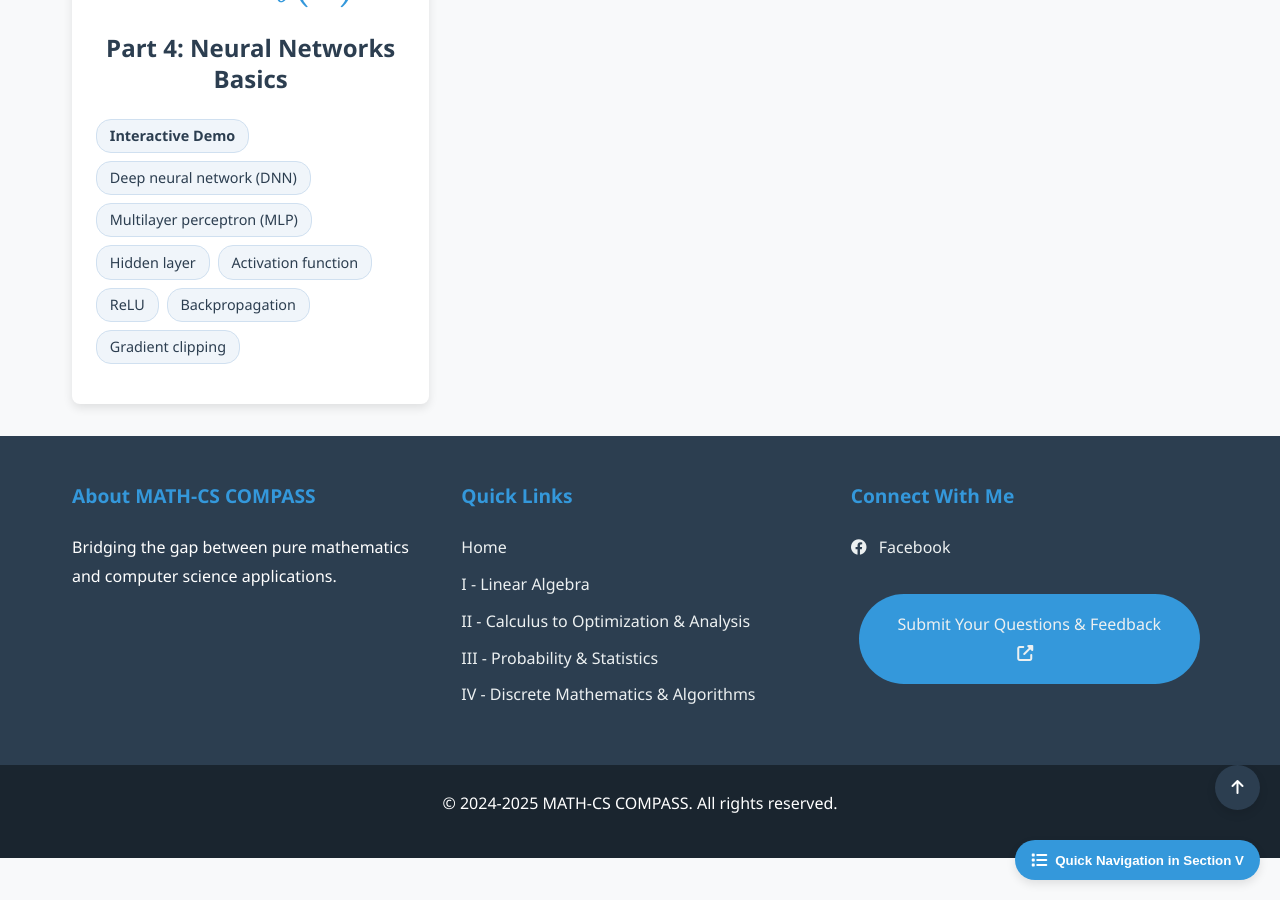
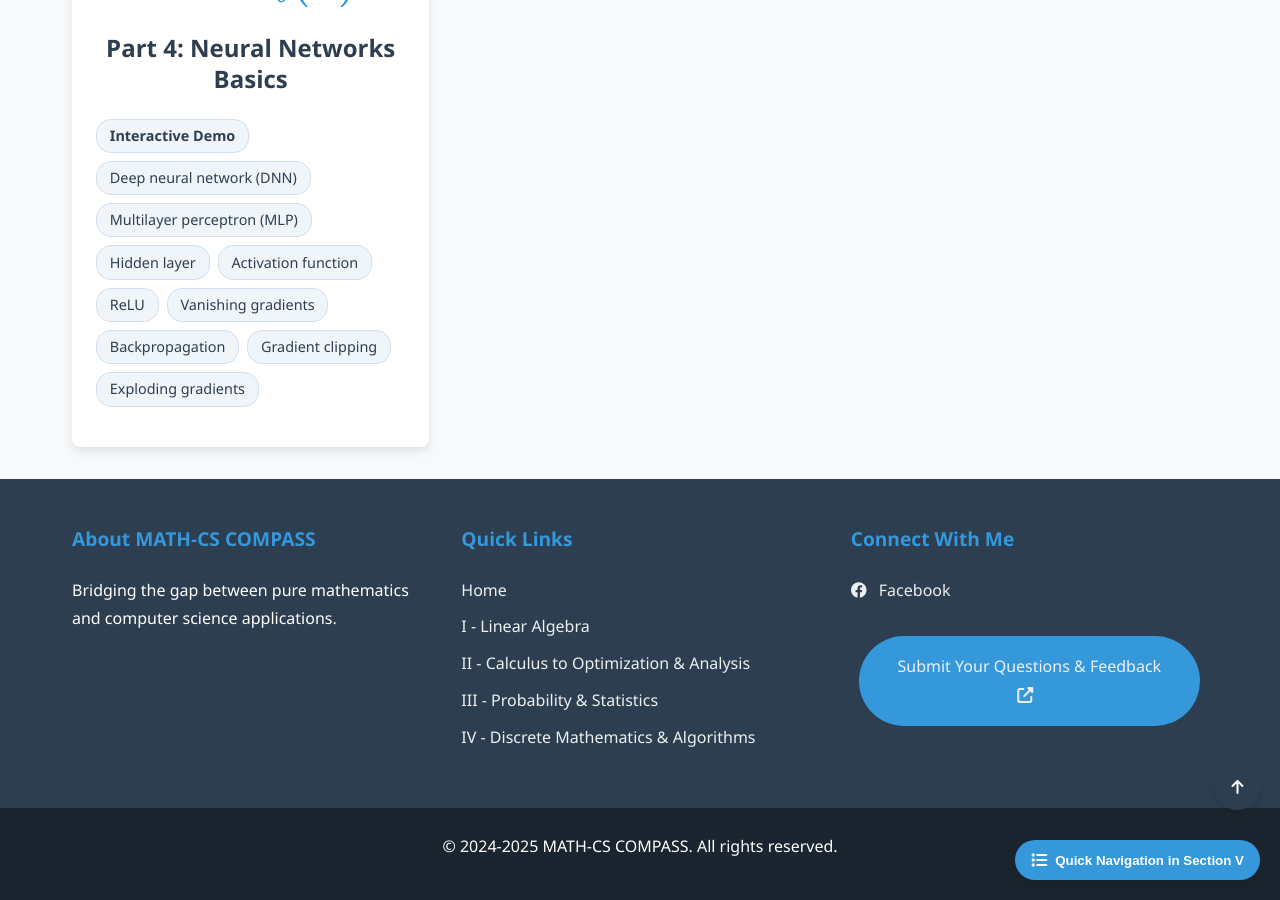
Before and after one commit to Yusukey01/yusukey01.github.io, a Jekyll site: the page built from Mathematics/Machine_learning/ml.html, in a window 1280 px wide and 900 px high, scrolled down 1528 px. Built offline with Jekyll 4.4.1, drawn with Linux system fonts in a browser that asks for light colours.

Commit message:
update NNs contents

```diff
--- a/Mathematics/Machine_learning/ml.html
+++ b/Mathematics/Machine_learning/ml.html
@@ -103,8 +103,10 @@ uses_python: false
                             <span>Hidden layer</span>
                             <span>Activation function</span>
                             <span>ReLU</span>
+                            <span>Vanishing gradients</span>
                             <span>Backpropagation</span>
                             <span>Gradient clipping</span>
+                            <span>Exploding gradients</span>
                         </div>
                     </div>
 
--- a/Mathematics/Machine_learning/neural_networks.html
+++ b/Mathematics/Machine_learning/neural_networks.html
@@ -200,7 +200,7 @@ uses_python: false
                     <li><strong>Training Optimizations:</strong>
                     <ul style="padding-left: 40px;">
                         <li>Dynamic learning rate adjustment</li>
-                        <li><strong>Gradient clipping</strong>: Prevents instability due to the exploding gradients by scaling them when their norm exceeds a threshold.</li>
+                        <li><strong>Gradient clipping</strong>: Prevents instability due to the <strong>exploding gradients</strong> by scaling them when their norm exceeds a threshold.</li>
                         <li>Early stopping when performance stabilizes</li>
                         <li>\(\ell_2\) regularization (λ) to reduce overfitting</li>
                     </ul>
```
